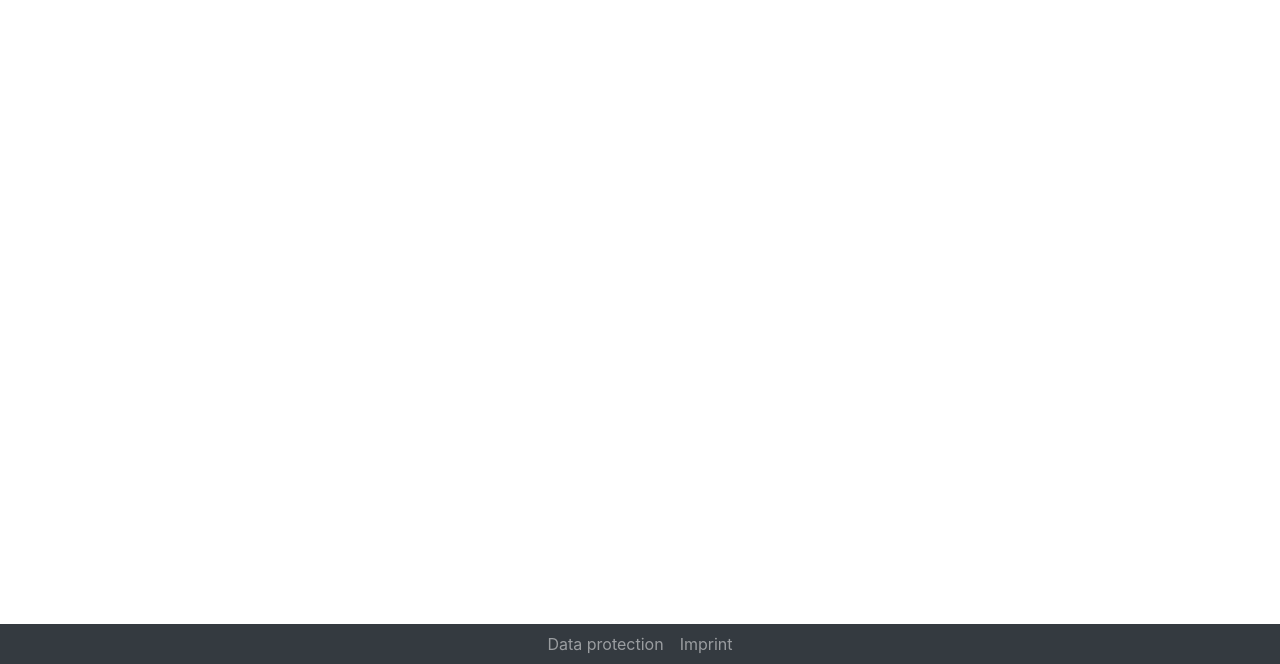
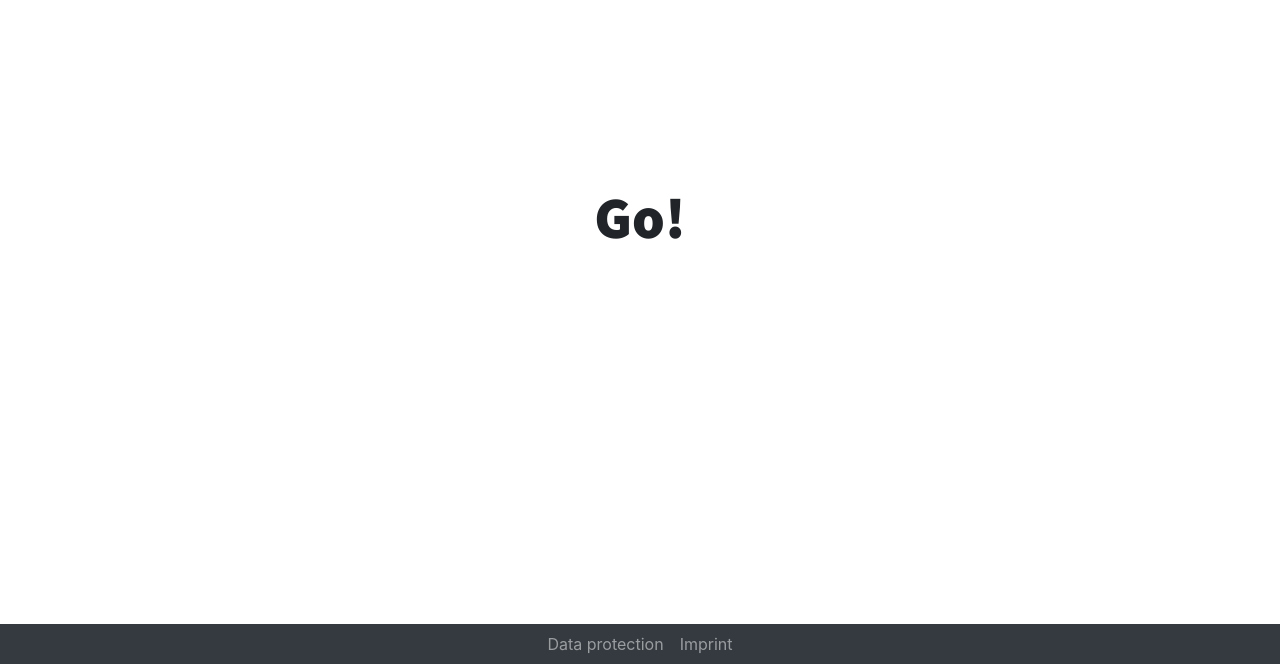
Before and after one commit to FSTUM/settool-v2, a Django app: page / in a window 1280 px wide. Shown: the part 136-800 px from the top of the page. Run offline with Django 3.2, Linux system fonts and the light colour scheme; some libraries are stand-ins or nearby versions.

Commit message:
added a splash-screen animation

```diff
--- a/templates/base.html
+++ b/templates/base.html
@@ -62,7 +62,7 @@
         rel="stylesheet"
     >
 
-    <title>{% block title %}{% endblock %}</title>
+    <title>{% block title %}{% trans "May the SET be ever in yor favour" %}{% endblock %}</title>
 
     {% block head %}{% endblock %}
     {% block extrahead %} {# Extra Resources Start #}
@@ -268,7 +268,7 @@
 
         {% block content %}{% endblock %}
     </main>
-
+    {% block after_content %}{% endblock %}
     <footer class="footer navbar navbar-expand navbar-dark bg-dark">
         <div class="container-md">
             <ul class="navbar-nav text-nowrap overflow-auto mx-auto">
@@ -301,6 +301,7 @@
             });
         });
     </script>
+    {% block defered_script %} {% endblock %}
 </body>
 
 </html>
--- a/templates/main_index.html
+++ b/templates/main_index.html
@@ -2,7 +2,6 @@
 {% load i18n %}
 {% load bootstrap4 %}
 
-{% block title %}{% trans "May the SET be ever in yor favour" %}{% endblock %}
 
 {% block content %}
 {% if user.is_authenticated %}
@@ -25,3 +24,118 @@
 </div>
 {% endif %}
 {% endblock %}
+{% block after_content %}
+<div class='no-scrollbar'>
+    <div class="moving-letters">
+        <h1 class="ml4">
+            <span class="letters letters-1">Ready</span>
+            <span class="letters letters-2">SET</span>
+            <span class="letters letters-3">Go!</span>
+        </h1>
+    </div>
+</div>
+{% endblock %}
+{% block defered_script %}
+<link
+    crossorigin='anonymous'
+    href='https://fonts.googleapis.com/css?family=Source+Sans+Pro:200,400,700,900'
+    rel='stylesheet'
+    type='text/css'
+>
+<style>
+        .moving-letters {
+            font: 13px "Source Sans Pro", Arial, Helvetica, sans-serif;
+            text-align: center;
+            position: absolute;
+            overflow-x: hidden;
+            top: 0;
+            right: 0;
+            left: 0;
+            bottom: 0;
+            margin: auto;
+            height: 200px;
+        }
+
+        .ml4 {
+            position: relative;
+            font-weight: 900;
+            font-size: 4.5em;
+        }
+
+        .ml4 .letters {
+            position: absolute;
+            margin: auto;
+            left: 0;
+            top: .3em;
+            right: 0;
+            opacity: 0;
+        }
+    </style>
+<script
+    crossorigin='anonymous'
+    src="https://cdnjs.cloudflare.com/ajax/libs/animejs/2.0.2/anime.min.js"
+></script>
+<script>
+        /* global anime */
+
+        const splashSettings = {
+            opacityIn: [0, 1],
+            scaleIn: [0.2, 1],
+            scaleOut: 3,
+            durationIn: 1000,
+            durationOut: 750,
+            delay: 1000,
+        };
+
+        anime
+            .timeline({})
+            .add({
+                targets: '.ml4 .letters-1',
+                opacity: splashSettings.opacityIn,
+                scale: splashSettings.scaleIn,
+                duration: splashSettings.durationIn,
+            })
+            .add({
+                targets: '.ml4 .letters-1',
+                opacity: 0,
+                scale: splashSettings.scaleOut,
+                duration: splashSettings.durationOut,
+                easing: 'easeInExpo',
+                delay: splashSettings.delay,
+            })
+            .add({
+                targets: '.ml4 .letters-2',
+                opacity: splashSettings.opacityIn,
+                scale: splashSettings.scaleIn,
+                duration: splashSettings.durationIn,
+            })
+            .add({
+                targets: '.ml4 .letters-2',
+                opacity: 0,
+                scale: splashSettings.scaleOut,
+                duration: splashSettings.durationOut,
+                easing: 'easeInExpo',
+                delay: splashSettings.delay,
+            })
+            .add({
+                targets: '.ml4 .letters-3',
+                opacity: splashSettings.opacityIn,
+                scale: splashSettings.scaleIn,
+                duration: splashSettings.durationIn,
+            })
+            .add({
+                targets: '.ml4 .letters-3',
+                opacity: 0,
+                scale: splashSettings.scaleOut,
+                duration: splashSettings.durationOut,
+                easing: 'easeInExpo',
+                delay: splashSettings.delay,
+            })
+            .add({
+                targets: '.ml4',
+                opacity: 0,
+                duration: 500,
+                delay: 500,
+            });
+    </script>
+{% endblock %}
```
Also changed, not shown: locale/de/LC_MESSAGES/django.po, 1 other file.
